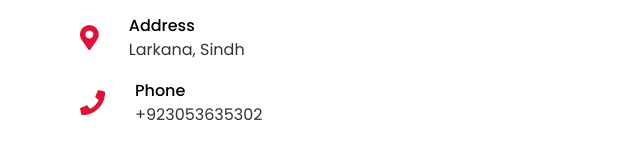
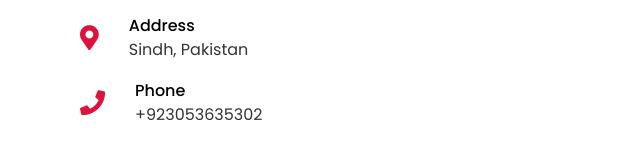
Before and after one commit to Irfan-ali-official/my-portfolio, a plain HTML site: page index.html in a window 1280 px wide. Shown: the part 4358-4517 px from the top of the page, 0-640 px from the left. Drawn offline with nearby package versions, Linux system fonts and the light colour scheme.

Commit message:
some changes

```diff
--- a/index.html
+++ b/index.html
@@ -333,7 +333,7 @@
                             <i class="fas fa-map-marker-alt"></i>
                             <div class="info">
                                 <div class="head">Address</div>
-                                <div class="sub-title">Larkana, Sindh </div>
+                                <div class="sub-title"> Sindh, Pakistan </div>
                             </div>
                         </div>
                         <div class="row">
```
